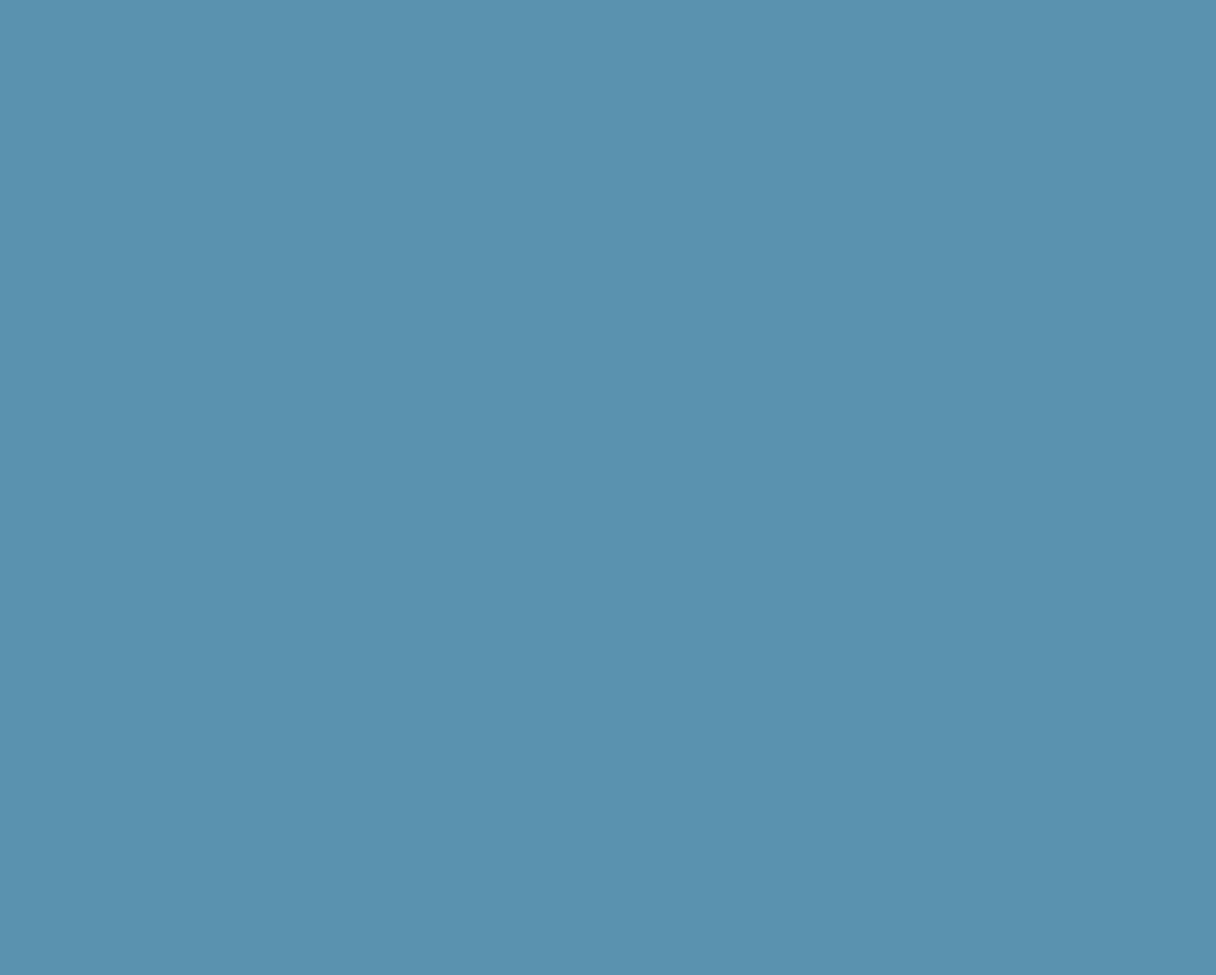
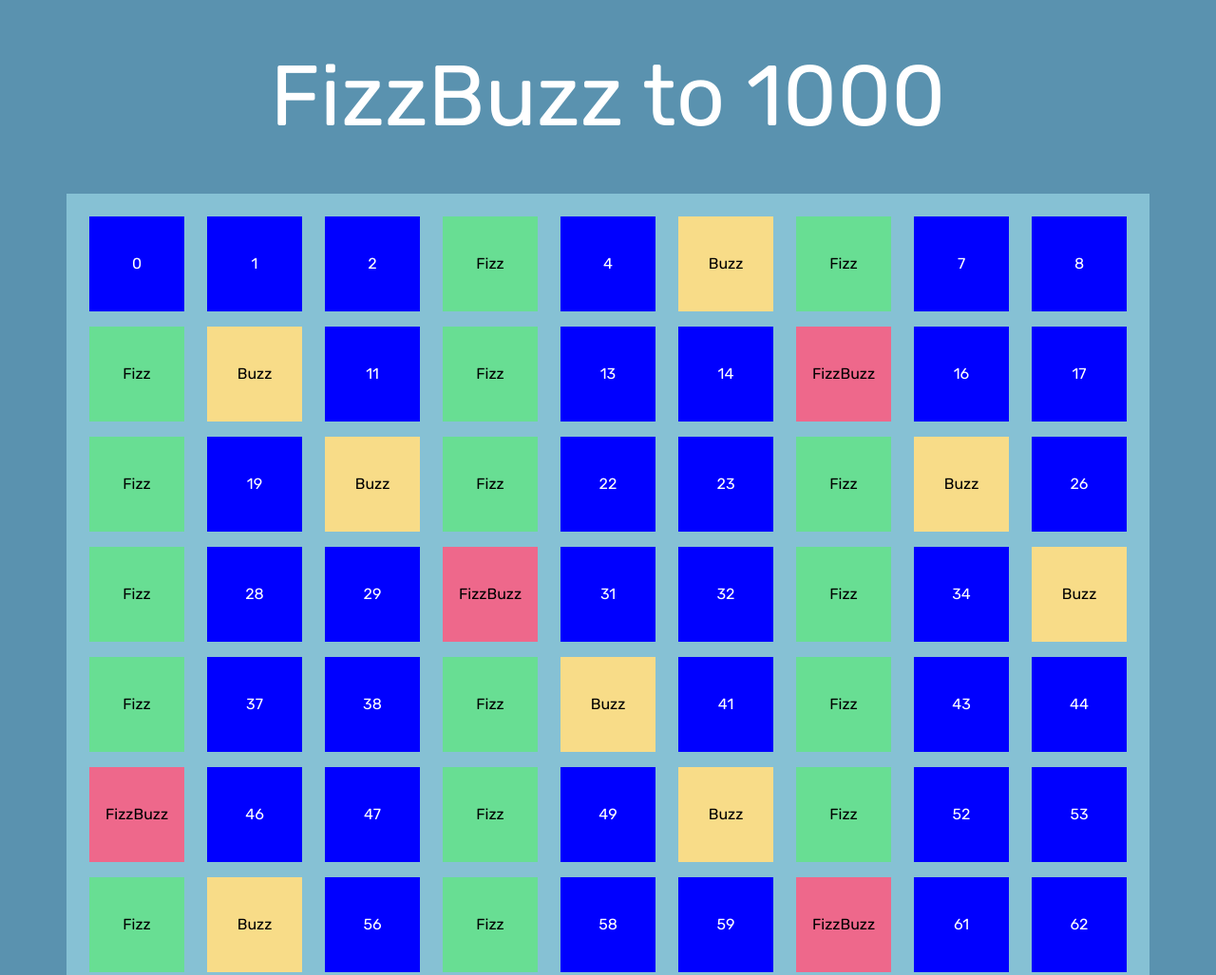
Before and after one commit to LeonardoFlammini/js-fizzbuzz, a plain HTML site: page index.html in a window 1280 px wide. Shown: the top 1027 px of the page at 95% size. Before the commit the page ends 800 px from the top, so only its background shows below. Drawn offline with nearby package versions, Linux system fonts and the light colour scheme.

Commit message:
[add] finish

```diff
--- a/css/style.css
+++ b/css/style.css
@@ -12,6 +12,12 @@ body{
   background-color: var(--bg-blue);
   font-family: 'Kanit', sans-serif;
   font-family: 'Rubik', sans-serif;
+}
+
+h1 {
+  color: white;
+  font-size: 90px;
+
 }
 
 .box-container-lf{
--- a/index.html
+++ b/index.html
@@ -16,7 +16,8 @@
   <title>FizzBuzz to 1000</title>
 </head>
 <body>
-  <div class="container box-container-lf d-flex flex-wrap gap-3 ">
+  <h1 class="text-center mt-5">FizzBuzz to 1000</h1>
+  <div class="container my-5 p-4 box-container-lf d-flex flex-wrap justify-content-between gap-3">
 
 
   </div>
--- a/js/script.js
+++ b/js/script.js
@@ -0,0 +1,26 @@
+const boxContainer = document.querySelector(".box-container-lf");
+
+const boxZero = document.createElement("div");
+boxZero.classList.add("box");
+boxZero.append("0");
+boxContainer.append(boxZero);
+
+for (let i = 0; i < 1000; i++) {
+
+  const box = document.createElement("div");
+  box.classList.add("box");
+  if (!((i + 1) % 3) && !((i + 1) % 5)){
+    box.classList.add("fizz-buz");
+    box.append ("FizzBuzz");
+  } else if (!((i + 1) % 3)) {
+    box.classList.add("fizz");
+    box.append ("Fizz")
+  } else if (!((i + 1) % 5)) {
+    box.classList.add("buzz");
+    box.append ("Buzz");
+  } else {
+    box.append((i + 1));
+  }
+
+  boxContainer.append(box);
+}
```
